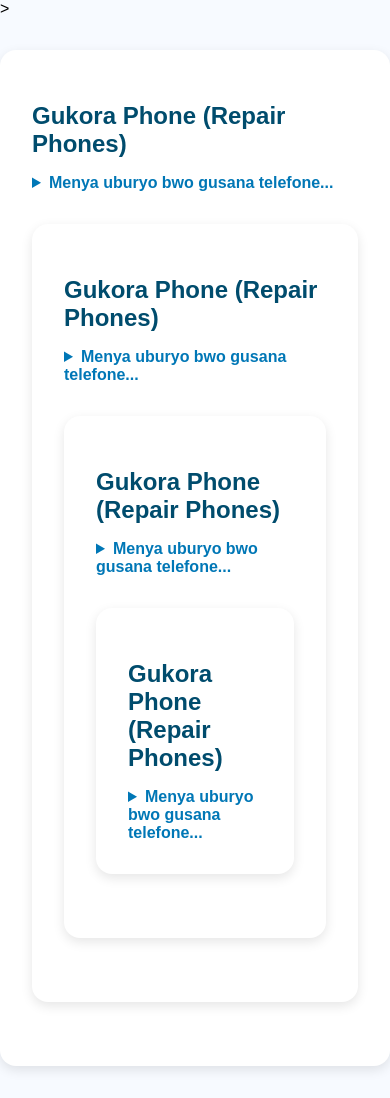
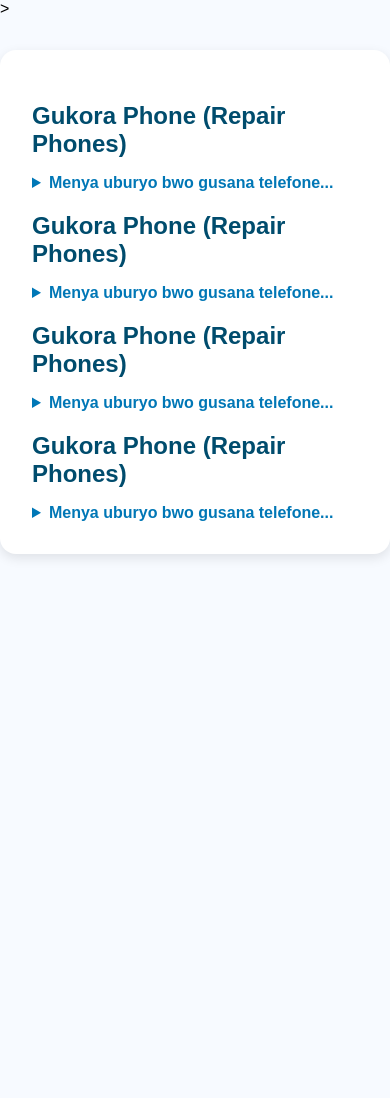
Before and after one commit to IGTTECH/blackfive, a plain HTML site: page gukora-phone-dashboard.html in a window 390 px wide. After the commit the page ends 844 px from the top, so only its background shows below. Drawn offline with Linux system fonts and the light colour scheme; no server answers; files whose address does not match are found by name.

Commit message:
Update gukora-phone-dashboard.html
Signed-off-by: unknown <206084850+igtseth@users.noreply.github.com>

```diff
--- a/gukora-phone-dashboard.html
+++ b/gukora-phone-dashboard.html
@@ -25,7 +25,6 @@ Iyi nyigisho izagufasha kugira ubumenyi bwo kuba umutekinisiye w'imizindaro.</p>
       </div>
     </div>
 
-        <section class="dashboard-section">
     <div class="dashboard-content">
       <div class="text-side">
         <h2>Gukora Phone (Repair Phones)</h2>
@@ -38,7 +37,6 @@ Iyi nyigisho izagufasha kugira ubumenyi bwo kuba umutekinisiye w'imizindaro.</p>
       </div>
     </div>
 
-  <section class="dashboard-section">
     <div class="dashboard-content">
       <div class="text-side">
         <h2>Gukora Phone (Repair Phones)</h2>
@@ -51,7 +49,6 @@ Iyi nyigisho izagufasha kugira ubumenyi bwo kuba umutekinisiye w'imizindaro.</p>
       </div>
     </div>
 
-  <section class="dashboard-section">
     <div class="dashboard-content">
       <div class="text-side">
         <h2>Gukora Phone (Repair Phones)</h2>
```
